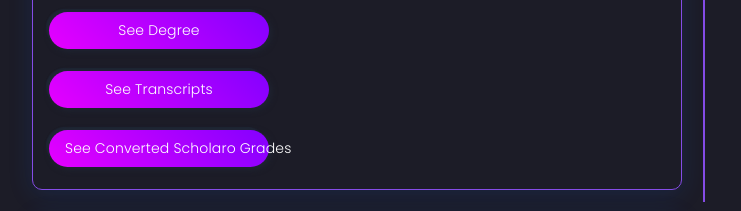
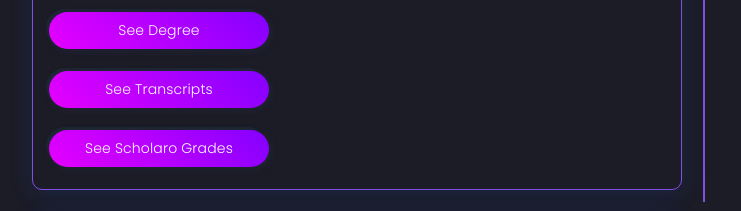
Before and after one commit to pandiaaman/AmanDevPortfolio, a React (Create React App) app: page / in a window 1280 px wide. Shown: the part 7340-7551 px from the top of the page, without its empty margins (293-1034 px from the left). Built offline with nearby package versions, Linux system fonts and the light colour scheme.

Commit message:
education update

```diff
--- a/src/components/Cards/EducationCard.jsx
+++ b/src/components/Cards/EducationCard.jsx
@@ -155,7 +155,7 @@
       )}
       {education.scholarogrades && (
         <WorkButton href={education.scholarogrades} target="display">
-          See Converted Scholaro Grades
+          See Scholaro Grades
         </WorkButton>
       )}
     </Card>
```
